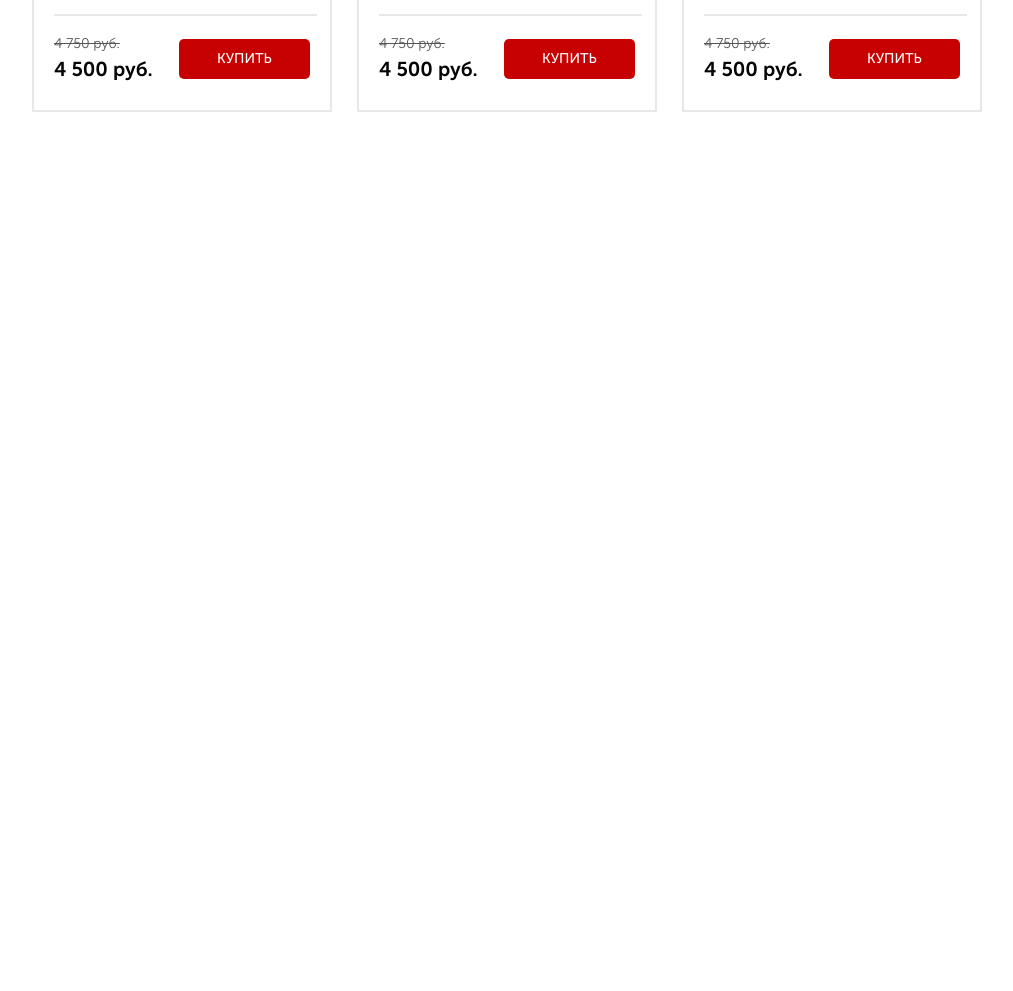
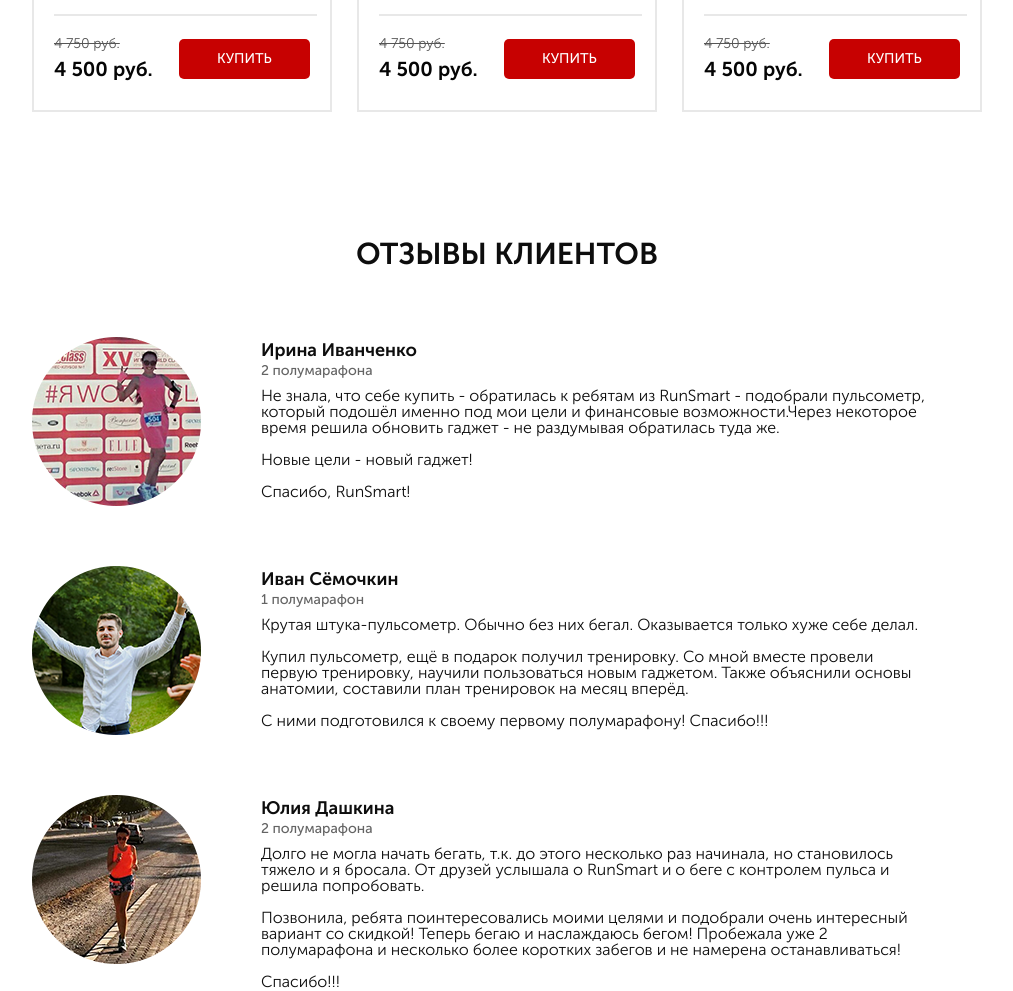
Before and after one commit to tomilovle/Pulse, a website: page src/index.html in a window 1280 px wide. Shown: the part 3695-4686 px from the top of the page, without its empty margins (133-1146 px from the left). Before the commit the page ends 3927 px from the top, so only its background shows below. Drawn offline with nearby package versions, Linux system fonts and the light colour scheme; files whose address does not match are found by name.

Commit message:
add reviews block

```diff
--- a/src/index.html
+++ b/src/index.html
@@ -441,6 +441,50 @@
         </div>
     </section>
 
+    <secttion class="reviews">
+        <div class="container">
+            <h2 class="title">отзывы клиентов</h2>
+            <div class="reviews__item">
+                <img src="img/reviews_photo/photo_1.png" alt="Ирина Иванченко ">
+                <div class="reviews__text">
+                    <div class="reviews__subtitle">Ирина Иванченко </div>
+                    <div class="reviews__count">2 полумарафона</div>
+                    <div class="reviews__descr">
+                        Не знала, что себе купить - обратилась к ребятам из RunSmart - подобрали пульсометр, который подошёл именно под мои цели и финансовые возможности.Через некоторое время решила обновить гаджет - не раздумывая обратилась туда же.<br><br>
+                        Новые цели - новый гаджет!<br><br>
+                        Спасибо, RunSmart!
+                    </div>
+                </div>
+
+            </div>
+            <div class="reviews__item">
+                <img src="img/reviews_photo/photo_2.png" alt="Иван Сёмочкин">
+                <div class="reviews__text">
+                    <div class="reviews__subtitle">Иван Сёмочкин</div>
+                    <div class="reviews__count">1 полумарафон</div>
+                    <div class="reviews__descr">Крутая штука-пульсометр. Обычно без них бегал. Оказывается только хуже себе делал.<br><br>
+                        Купил пульсометр, ещё в подарок получил тренировку. Со мной вместе провели первую тренировку, научили пользоваться новым гаджетом. Также объяснили основы анатомии, составили план тренировок на месяц вперёд.<br><br>
+                        С ними подготовился к своему первому полумарафону! Спасибо!!!
+                    </div>
+                </div>
+
+            </div>
+            <div class="reviews__item">
+                <img src="img/reviews_photo/photo_3.png" alt="Юлия Дашкина">
+                <div class="reviews__text">
+                    <div class="reviews__subtitle">Юлия Дашкина</div>
+                    <div class="reviews__count">2 полумарафона</div>
+                    <div class="reviews__descr">Долго не могла начать бегать, т.к. до этого несколько раз начинала, но становилось тяжело и я бросала. От друзей услышала о RunSmart и о беге с контролем пульса и решила попробовать.<br><br>
+                        Позвонила, ребята поинтересовались моими целями и подобрали очень интересный вариант со скидкой! Теперь бегаю и наслаждаюсь бегом! Пробежала уже 2 полумарафона и несколько более коротких забегов и не намерена останавливаться!<br><br>
+                        Спасибо!!!
+                    </div>
+                </div>
+            </div>
+        </div>
+    </secttion>
+
+
+
     <script src="https://ajax.googleapis.com/ajax/libs/jquery/1.12.4/jquery.min.js"></script>
     <script src="js/tiny-slider.js"></script>
     <script src="js/script.js"></script>
--- /dev/null
+++ b/src/sass/blocks/_reviews.scss
@@ -0,0 +1,32 @@
+.reviews {
+    min-height: 940px;
+    margin-bottom: 50px;
+    &__item {
+        display: flex;
+        margin-top: 60px;
+        img {
+            height: 169px;
+            margin-right: 60px;
+        }
+    }
+    &__text {
+        width: 670px;
+        color: #0D0D0D;
+    }
+    &__subtitle {
+        font-weight: 700;
+        font-size: 18px;
+    }
+    &__count {
+        color: #646464;
+        font-weight: 500;
+        font-size: 14px;
+        line-height: 14px;
+        margin-bottom: 10px;
+    }
+    &__descr {
+        font-weight: 300;
+        font-size: 16px;
+        line-height: 16px;
+    }
+}
--- a/src/sass/style.scss
+++ b/src/sass/style.scss
@@ -20,6 +20,7 @@
 @import 'blocks/forms';
 @import 'blocks/carousel';
 @import 'blocks/catalog';
+@import 'blocks/reviews';
 
 
 @import 'base/media';
```
Also changed, not shown: src/css/style.min.css, src/img/reviews_photo/photo_1.png (added), src/img/reviews_photo/photo_2.png (added), src/img/reviews_photo/photo_3.png (added).
